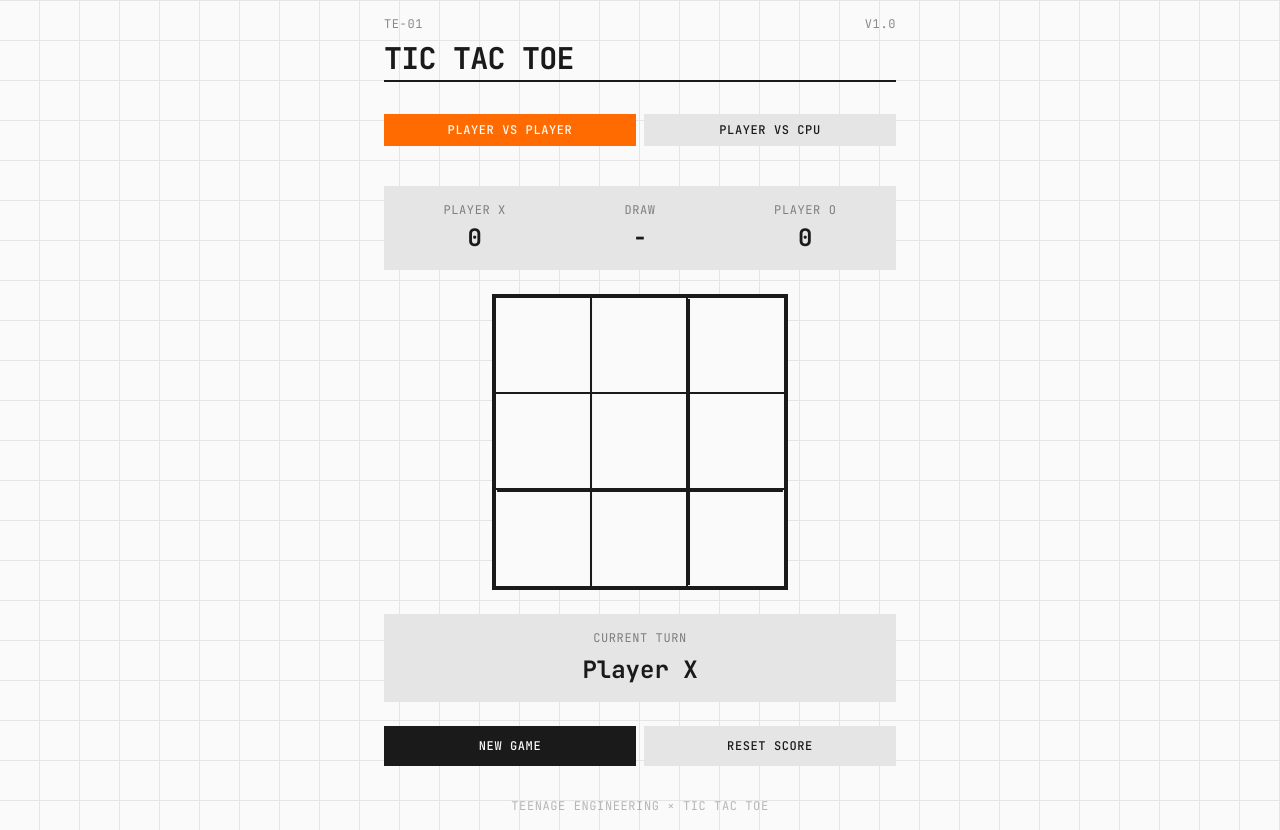
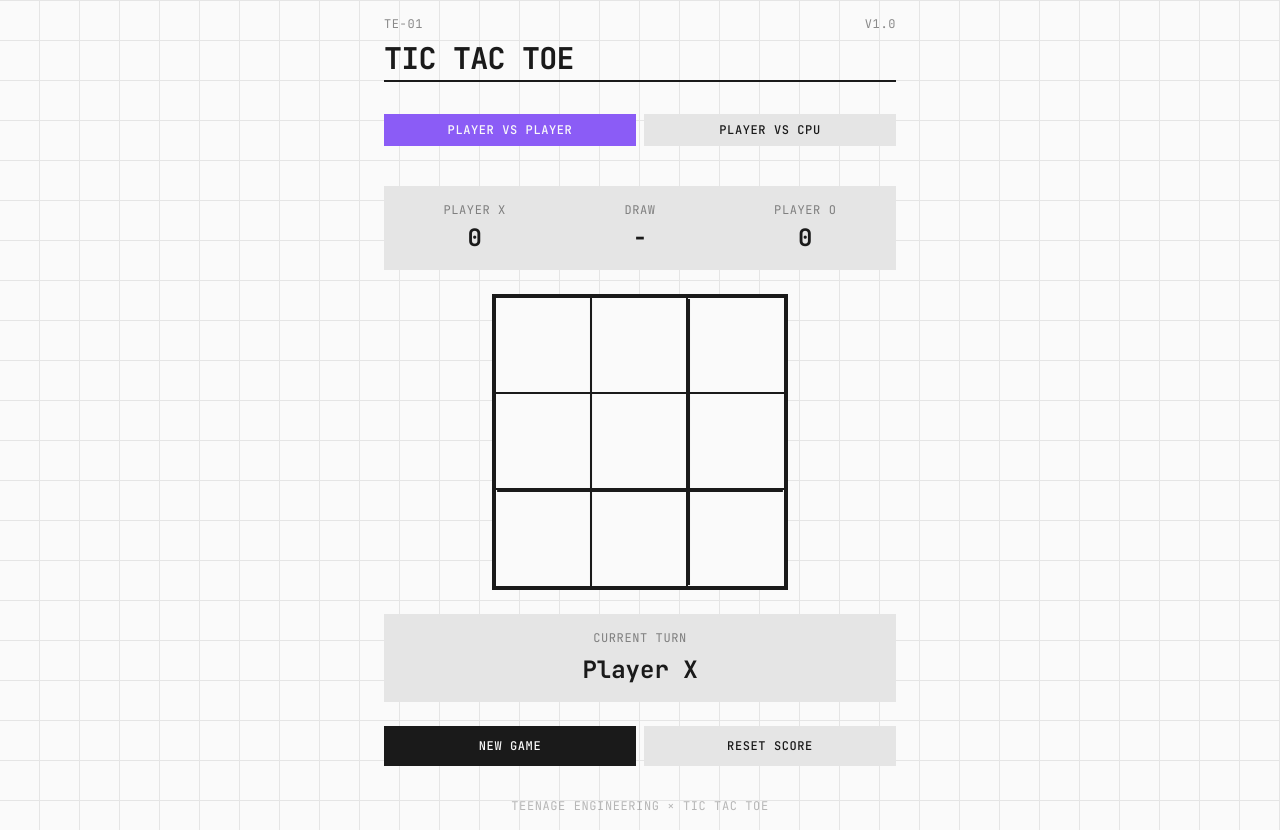
Before and after one commit to areibman/freeswarm-sample-app, a React (Vite) app: page / in a window 1280 px wide. Built offline with nearby package versions, Linux system fonts and the light colour scheme; the HTML template or start-up script is replaced by a standard one.

Commit message:
Change orange theme color to purple glow effect
Co-authored-by: alex <alex@agentops.ai>

```diff
--- a/src/index.css
+++ b/src/index.css
@@ -26,6 +26,7 @@
   }
 
   .text-shadow-glow {
-    text-shadow: 0 0 20px rgba(255, 107, 0, 0.5);
+    /* Use purple-colored glow */
+    text-shadow: 0 0 20px rgba(139, 92, 246, 0.5);
   }
 }
--- a/tailwind.config.js
+++ b/tailwind.config.js
@@ -7,7 +7,7 @@ export default {
   theme: {
     extend: {
       colors: {
-        'te-orange': '#FF6B00',
+        'te-orange': '#8B5CF6',
         'te-black': '#1A1A1A',
         'te-gray': '#E5E5E5',
         'te-white': '#FAFAFA',
```
